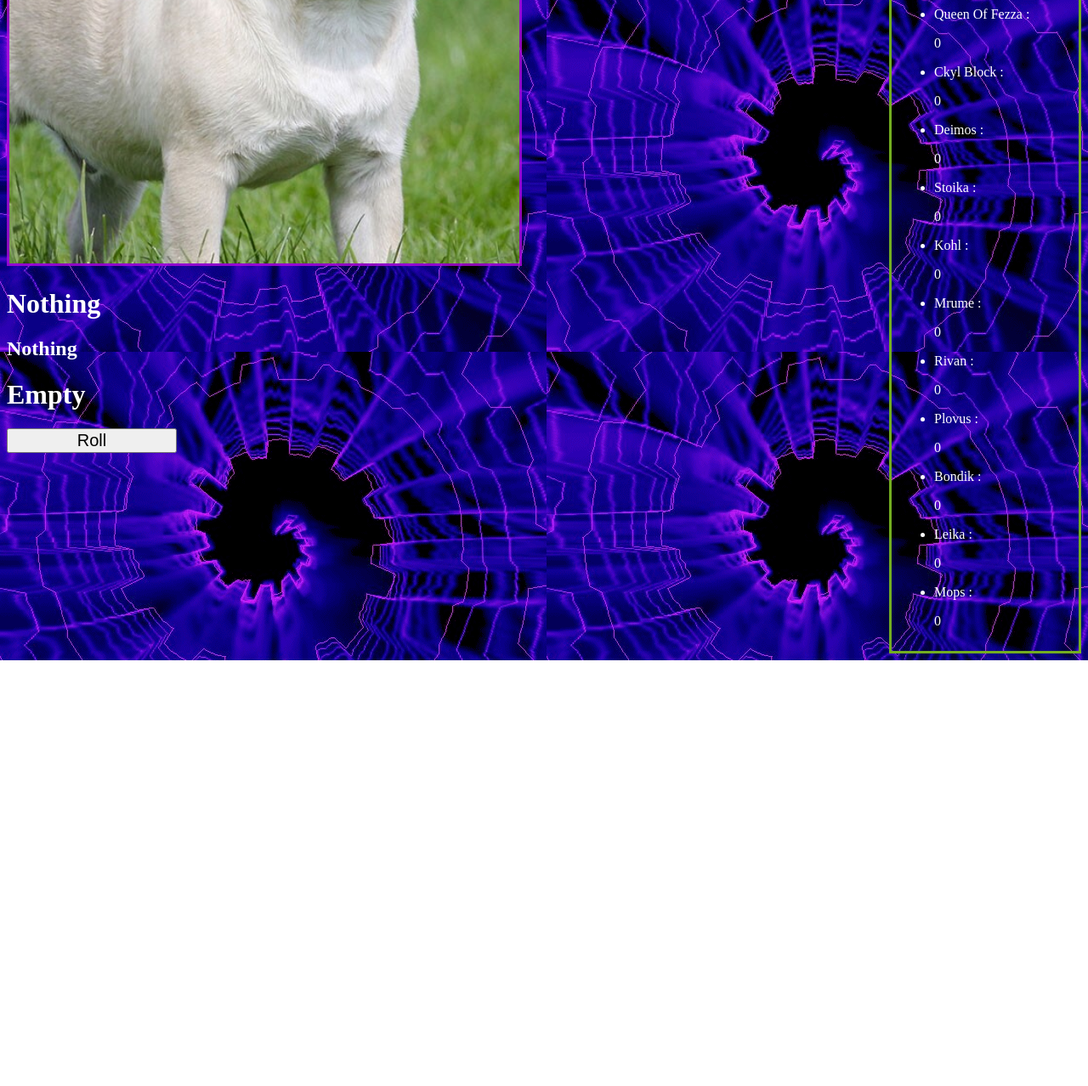
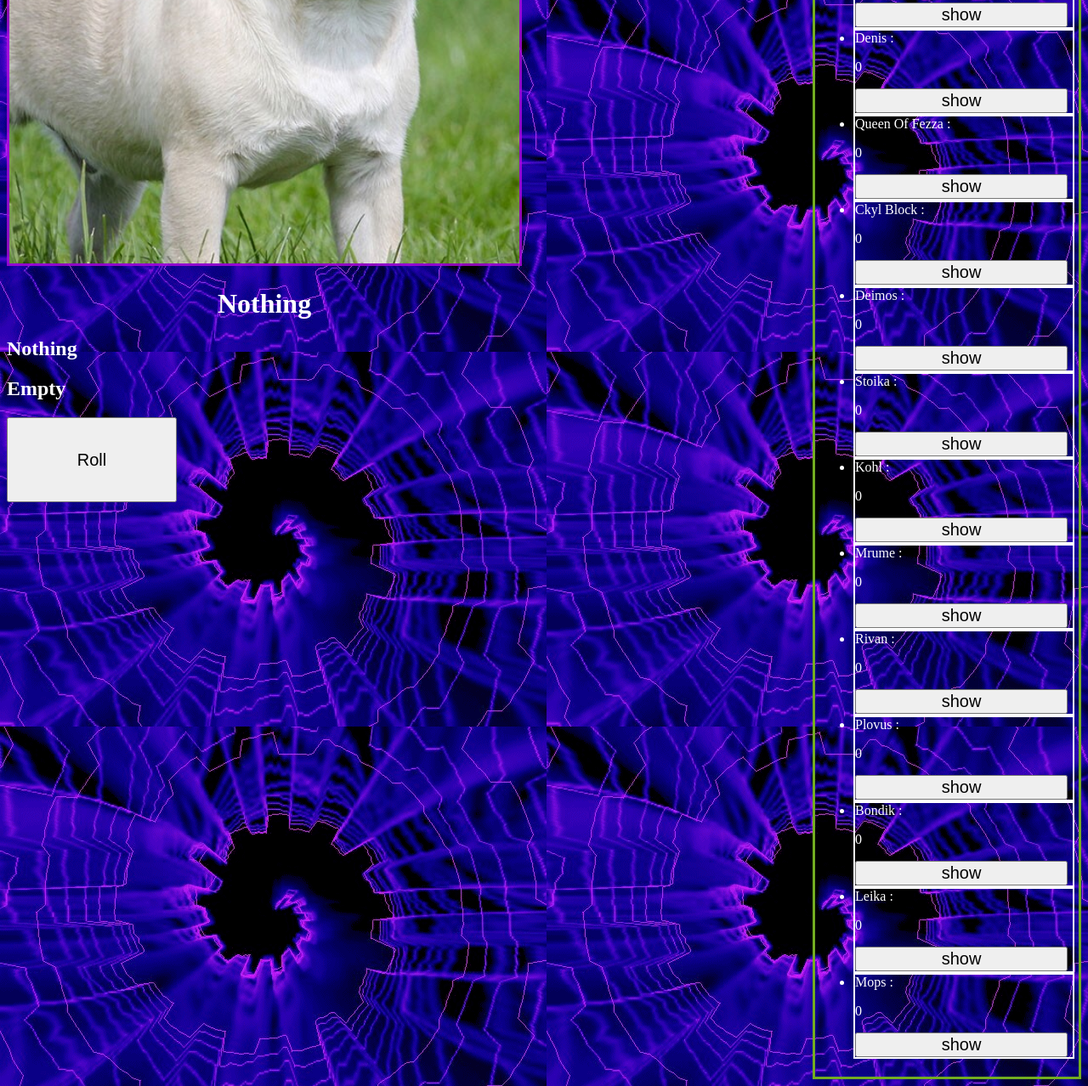
Before and after one commit to plovmaker222/plovmaker222.github.io, a plain HTML site: page index.html in a window 1280 px wide. Shown: the part 468-1746 px from the top of the page at 85% size. Before the commit the page ends 1245 px from the top, so only its background shows below. Drawn offline with Linux system fonts and the light colour scheme.

Commit message:
added new feature
added feature to view found chars, also minor design changes, fixed typo in roll button style

```diff
--- a/index.html
+++ b/index.html
@@ -6,6 +6,10 @@
     <body background="./images/bg.gif">
         <script src="main.js"></script>
         <style>
+            li {
+                border: 2px solid white;
+            }
+
             body {
                 color: white;
             }
@@ -16,9 +20,9 @@
 
             .counters {
                 margin-left: auto;
-                width: 200px;
+                width: 300px;
                 border: 3px solid #73AD21;
-                padding: 10px;
+                padding: 5px;
             }
 
             .fixwidth {
@@ -29,8 +33,17 @@
 
             .rollButton {
                 width: 200px;
-                height: 100ps;
+                height: 100px;
                 font-size: 20px;
+            }
+
+            .showable {
+                width: 250px;
+                font-size: 20px;
+            }
+
+            h1 {
+                text-align: center;
             }
         </style>
         <h1>MOPS DUSTAN: GACHA</h1>
@@ -40,55 +53,70 @@
                 <img src="./images/PLACEHOLDER.jpeg" class="fixwidth" id="charimg">
                 <h1 id="charname">Nothing</h1>
                 <h2 id="chardesc">Nothing</h2>
-                <h1 id="charrarity">Empty</h1>
+                <h2 id="charrarity">Empty</h1>
                 <button onclick="rollPress()" class="rollButton">Roll</button>
             </div>
             <div class="counters">
                 <ul>
                     <li>
                         ???????? :<p id="15">0</p>
+                        <button onclick="showItem(15)" class="showable">show</button>
                     </li>
                     <li>
                         Shooter :<p id="14">0</p>
+                        <button onclick="showItem(14)" class="showable">show</button>
                     </li>
                     <li>
                         Ckyl :<p id="13">0</p>
+                        <button onclick="showItem(13)" class="showable">show</button>
                     </li>
                     <li>
                         Denis :<p id="12">0</p>
+                        <button onclick="showItem(12)" class="showable">show</button>
                     </li>
                     <li>
                         Queen Of Fezza :<p id="11">0</p>
+                        <button onclick="showItem(11)" class="showable">show</button>
                     </li>
                     <li>
                         Ckyl Block :<p id="10">0</p>
+                        <button onclick="showItem(10)" class="showable">show</button>
                     </li>
                     <li>
                         Deimos :<p id="9">0</p>
+                        <button onclick="showItem(9)" class="showable">show</button>
                     </li>
                     <li>
                         Stoika :<p id="8">0</p>
+                        <button onclick="showItem(8)" class="showable">show</button>
                     </li>
                     <li>
                         Kohl :<p id="7">0</p>
+                        <button onclick="showItem(7)" class="showable">show</button>
                     </li>
                     <li>
                         Mrume :<p id="6">0</p>
+                        <button onclick="showItem(6)" class="showable">show</button>
                     </li>
                     <li>
                         Rivan :<p id="5">0</p>
+                        <button onclick="showItem(5)" class="showable">show</button>
                     </li>
                     <li>
                         Plovus :<p id="4">0</p>
+                        <button onclick="showItem(4)" class="showable">show</button>
                     </li>
                     <li>
                         Bondik :<p id="3">0</p>
+                        <button onclick="showItem(3)" class="showable">show</button>
                     </li>
                     <li>
                         Leika :<p id="2">0</p>
+                        <button onclick="showItem(2)" class="showable">show</button>
                     </li>
                     <li>
                         Mops :<p id="1">0</p>
+                        <button onclick="showItem(1)" class="showable">show</button>
                     </li>
                 </ul>
             </div>
--- a/main.js
+++ b/main.js
@@ -153,3 +153,53 @@ function rollPress () {
     document.getElementById(charRolled.id).innerHTML++;
 
 }
+
+function getCharacterById (id) {
+    for (let i = 0; i < chars1.length; i++){
+        if (chars1[i].id == id){
+            return chars1[i];
+        }
+    }
+    for (let i = 0; i < chars2.length; i++){
+        if (chars2[i].id == id){
+            return chars2[i];
+        }
+    }
+    for (let i = 0; i < chars3.length; i++){
+        if (chars3[i].id == id){
+            return chars3[i];
+        }
+    }
+    for (let i = 0; i < chars4.length; i++){
+        if (chars4[i].id == id){
+            return chars4[i];
+        }
+    }
+    for (let i = 0; i < chars5.length; i++){
+        if (chars5[i].id == id){
+            return chars5[i];
+        }
+    }
+}
+
+function showItem (id) {
+    if (document.getElementById(id).innerHTML < 1){
+        document.getElementById("charname").innerHTML = "not found yet!";
+        document.getElementById("chardesc").innerHTML = "not found yet!";
+        document.getElementById("charrarity").innerHTML = "not found yet!";
+        document.getElementById("charimg").src = "./images/PLACEHOLDER.jpeg";
+    }
+    else {
+        const gottenChar = getCharacterById(id);
+        var charByID = new characters(gottenChar.id, gottenChar.name, gottenChar.desc, gottenChar.rarity);
+        document.getElementById("charname").innerHTML = gottenChar.name;
+        document.getElementById("chardesc").innerHTML = gottenChar.desc;
+        document.getElementById("charrarity").innerHTML = gottenChar.rarity;
+        if (gottenChar.id==11 || gottenChar.id==15){
+            document.getElementById("charimg").src = "./images/" + gottenChar.name + ".gif";
+        }
+        else {
+            document.getElementById("charimg").src = "./images/" + gottenChar.name + ".jpeg";
+        }
+    }
+}
```
